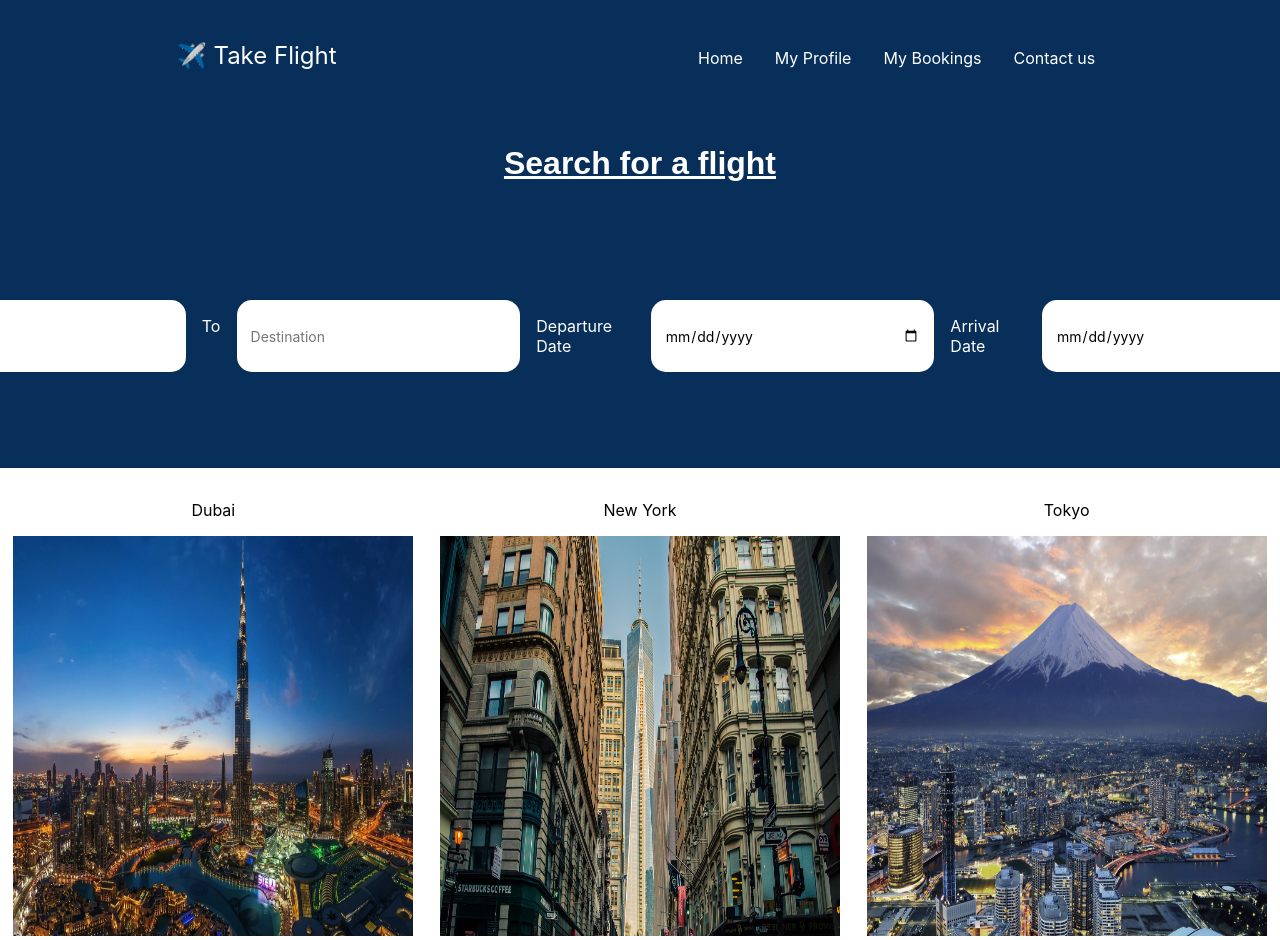
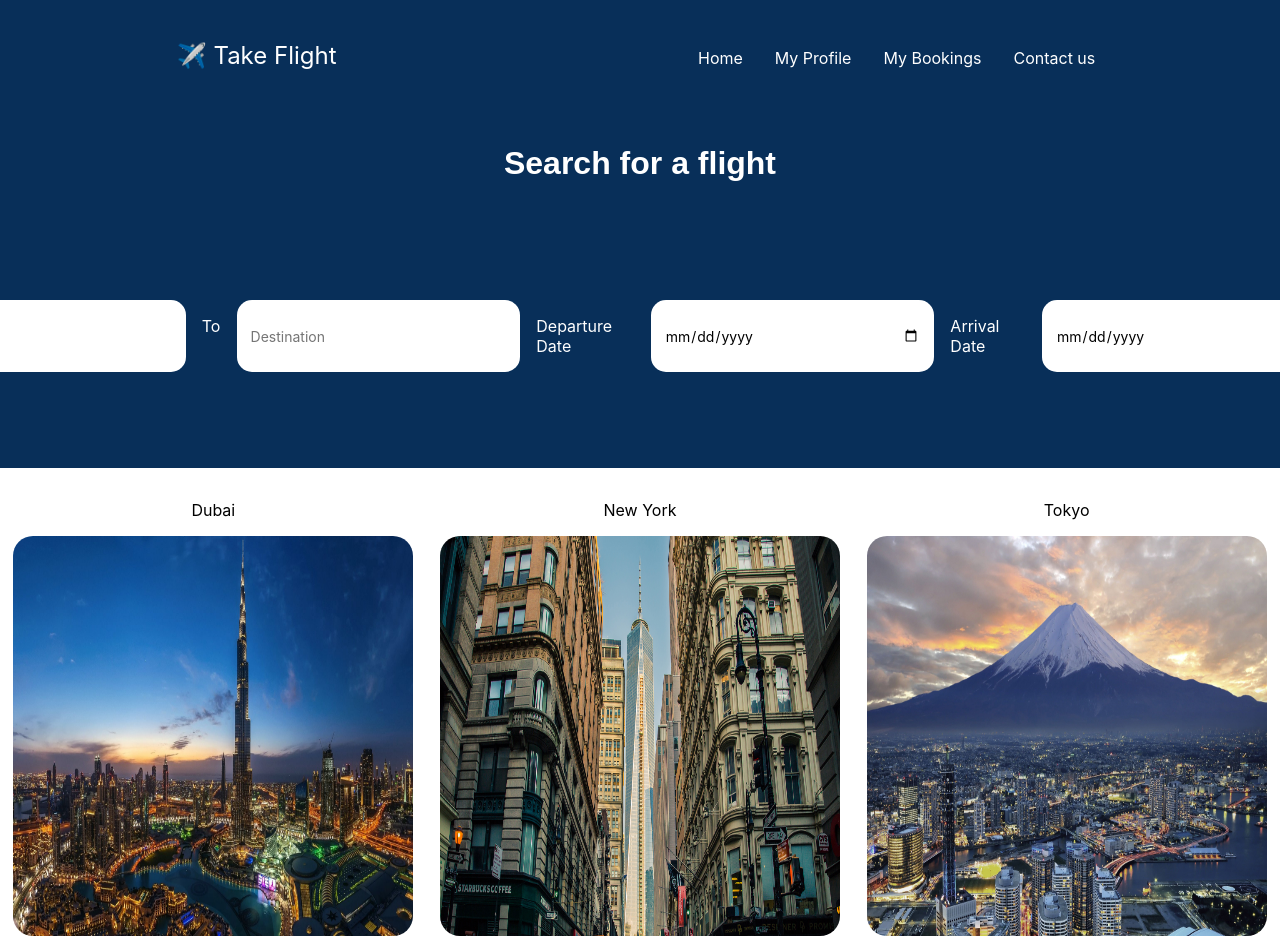
Before and after one commit to yussufshariff/FlightApp, a React (Create React App) app: page / in a window 1280 px wide. Shown: the top 940 px of the page. Built offline with nearby package versions, Linux system fonts and the light colour scheme.

Commit message:
Minor css changes to loader

```diff
--- a/src/Components/FlightSearch.tsx
+++ b/src/Components/FlightSearch.tsx
@@ -2,7 +2,7 @@ import "../Styles/FlightSearch.css";
 import { getFlight } from "Utils/api";
 import { useNavigate } from "react-router-dom";
 import { useState } from "react";
-import { ScaleLoader } from "react-spinners";
+import { ScaleLoader, SyncLoader } from "react-spinners";
 import Featured from "./Featured";
 
 interface FlightData {
@@ -29,7 +29,7 @@ export default function FlightSearch() {
     e.preventDefault();
     setLoading(true);
     try {
-      await new Promise((resolve) => setTimeout(resolve, 500));
+      await new Promise((resolve) => setTimeout(resolve, 1000));
       const flightData = await getFlight(departure, arrival);
       setFlightData(flightData);
       navigate(`/Flights?departure=${departure}&arrival=${arrival}`);
@@ -43,7 +43,7 @@ export default function FlightSearch() {
   if (loading) {
     return (
       <div className="loading">
-        <ScaleLoader height={35} color={"#000000"} loading={loading} />
+        <SyncLoader size={25} color={"#082f59"} loading={loading} />
       </div>
     );
   }
--- a/src/Styles/Featured.css
+++ b/src/Styles/Featured.css
@@ -9,4 +9,5 @@
 .featured-img {
   height: 400px;
   width: 400px;
+  border-radius: 5%;
 }
--- a/src/Styles/FlightSearch.css
+++ b/src/Styles/FlightSearch.css
@@ -7,11 +7,11 @@
 .loading {
   display: flex;
   justify-content: center;
+  padding-top: 15%;
 }
 
 .scan-title {
   text-align: center;
-  text-decoration: underline;
   color: #ffffff;
   font-family: sans-serif;
 }
```
